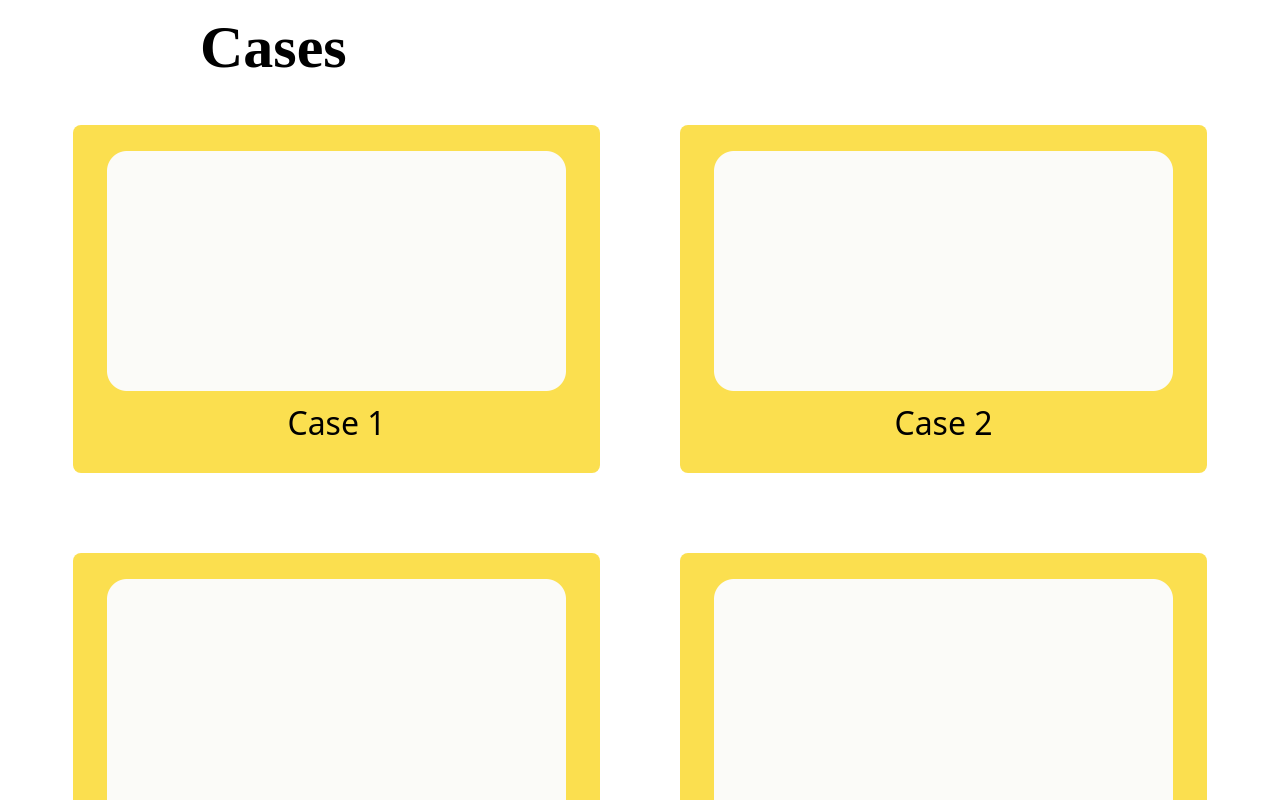
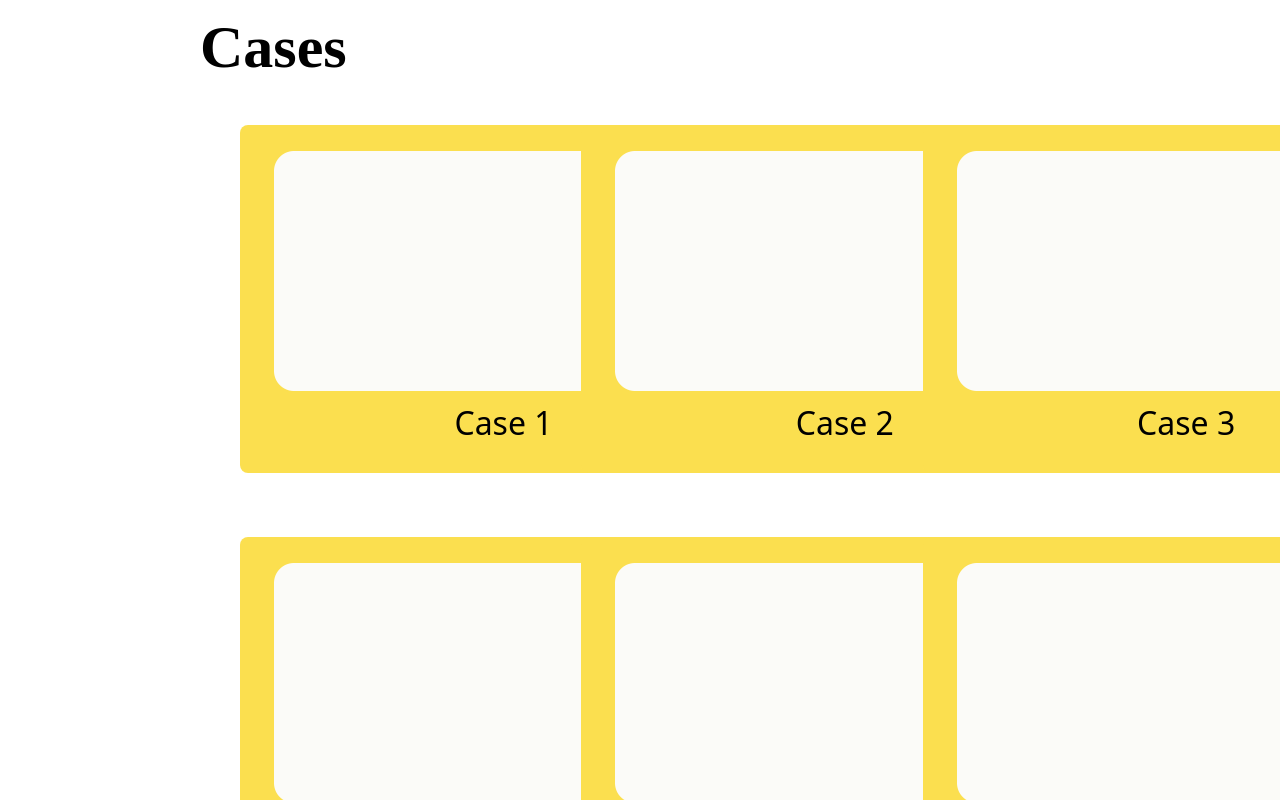
Before and after one commit to yuri-sl/EscolaCerrado, a Next.js app: page / in a window 1280 px wide. Shown: the part 200-1000 px from the top of the page. Built offline with nearby package versions, Linux system fonts and the light colour scheme; a web font is replaced by a local one.

Commit message:
mudanças nos cases

```diff
--- a/src/app/_components/NossosCases.tsx
+++ b/src/app/_components/NossosCases.tsx
@@ -16,12 +16,13 @@ const NossosCases = () => {
         { nomeCase: "Case 3", descricaoCase: "Breve descrição do Case", fotoCase: "/fundoBranco.png" },
         { nomeCase: "Case 4", descricaoCase: "Breve descrição do Case", fotoCase: "/fundoBranco.png" },
         { nomeCase: "Case 5", descricaoCase: "Breve descrição do Case", fotoCase: "/fundoBranco.png" },
+        { nomeCase: "Case 6", descricaoCase: "Breve descrição do Case", fotoCase: "/fundoBranco.png" },
     ]);
 
     return (
         <div className="flex flex-col mt-20">
             <h1 className="text-6xl font-gentium font-bold mb-12 text-left ml-[200px]">Cases</h1>
-            <div className="flex gap-[80px] flex-wrap justify-center mb-20">
+            <div className="grid grid-cols-3 gap-y-16 w-[80%] mb-10 ml-[240px]">
                 {cases.map((caseData, index) => (
                     <Case key={index} {...caseData} />
                 ))}
```
